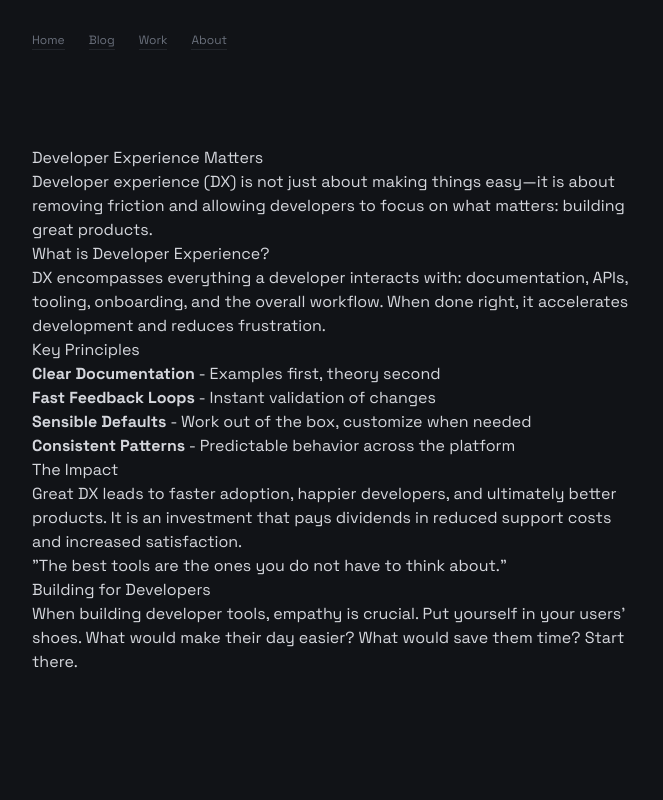
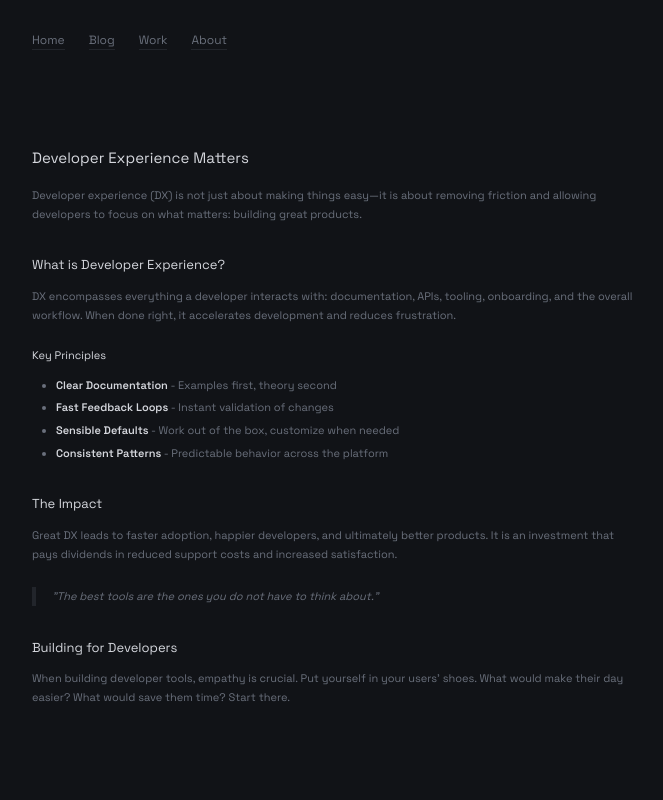
Before and after one commit to zhravan/zen-mdx-blog, a Next.js app: page /blog/developer-experience in a window 1280 px wide. Shown: the top 800 px of the page, without its empty margins (304-967 px from the left). Built offline with nearby package versions, Linux system fonts and the light colour scheme.

Commit message:
feat: create proper MDX component system with reusable styled components

```diff
--- a/app/blog/[slug]/page.tsx
+++ b/app/blog/[slug]/page.tsx
@@ -64,14 +64,29 @@ export default async function BlogPost({
       </div>
 
       <article className="animate-fade-in">
-        <h1 className="text-base mb-2">{post.title}</h1>
+        <h1
+          style={{
+            fontSize: '0.9375rem',
+            lineHeight: '1.6',
+            fontWeight: 400,
+            marginBottom: '0.5rem',
+            color: 'var(--color-foreground)'
+          }}
+        >
+          {post.title}
+        </h1>
         <p
-          className="text-xs mb-6 opacity-70"
-          style={{ color: 'var(--color-muted-foreground)' }}
+          style={{
+            fontSize: '0.6875rem',
+            lineHeight: '1.4',
+            marginBottom: '1.5rem',
+            color: 'var(--color-muted-foreground)',
+            opacity: 0.7
+          }}
         >
           {post.date}
         </p>
-        <div className="prose prose-sm max-w-none">
+        <div>
           <Content />
         </div>
       </article>
--- /dev/null
+++ b/components/mdx/Code.tsx
@@ -0,0 +1,31 @@
+export function InlineCode({ children }: { children: React.ReactNode }) {
+  return (
+    <code
+      style={{
+        backgroundColor: 'var(--color-muted)',
+        padding: '0.125rem 0.375rem',
+        borderRadius: '0.25rem',
+        fontSize: '0.75rem',
+        fontFamily: "'Menlo', 'Monaco', 'Courier New', monospace"
+      }}
+    >
+      {children}
+    </code>
+  );
+}
+
+export function Pre({ children }: { children: React.ReactNode }) {
+  return (
+    <pre
+      style={{
+        backgroundColor: 'var(--color-muted)',
+        padding: '1rem',
+        borderRadius: '0.5rem',
+        overflowX: 'auto',
+        margin: '1rem 0'
+      }}
+    >
+      {children}
+    </pre>
+  );
+}
--- /dev/null
+++ b/components/mdx/Heading.tsx
@@ -0,0 +1,50 @@
+export function H1({ children }: { children: React.ReactNode }) {
+  return (
+    <h1
+      style={{
+        fontSize: '0.9375rem',
+        lineHeight: '1.6',
+        fontWeight: 400,
+        marginBottom: '1rem',
+        marginTop: '0',
+        color: 'var(--color-foreground)'
+      }}
+    >
+      {children}
+    </h1>
+  );
+}
+
+export function H2({ children }: { children: React.ReactNode }) {
+  return (
+    <h2
+      style={{
+        fontSize: '0.8125rem',
+        lineHeight: '1.5',
+        fontWeight: 400,
+        marginBottom: '0.75rem',
+        marginTop: '2rem',
+        color: 'var(--color-foreground)'
+      }}
+    >
+      {children}
+    </h2>
+  );
+}
+
+export function H3({ children }: { children: React.ReactNode }) {
+  return (
+    <h3
+      style={{
+        fontSize: '0.6875rem',
+        lineHeight: '1.4',
+        fontWeight: 400,
+        marginBottom: '0.75rem',
+        marginTop: '1.5rem',
+        color: 'var(--color-foreground)'
+      }}
+    >
+      {children}
+    </h3>
+  );
+}
--- /dev/null
+++ b/components/mdx/List.tsx
@@ -0,0 +1,48 @@
+export function UnorderedList({ children }: { children: React.ReactNode }) {
+  return (
+    <ul
+      style={{
+        listStyleType: 'disc',
+        fontSize: '0.6875rem',
+        lineHeight: '1.7',
+        marginBottom: '1rem',
+        marginLeft: '1.5rem',
+        marginTop: '0.5rem',
+        color: 'var(--color-muted-foreground)'
+      }}
+    >
+      {children}
+    </ul>
+  );
+}
+
+export function OrderedList({ children }: { children: React.ReactNode }) {
+  return (
+    <ol
+      style={{
+        listStyleType: 'decimal',
+        fontSize: '0.6875rem',
+        lineHeight: '1.7',
+        marginBottom: '1rem',
+        marginLeft: '1.5rem',
+        marginTop: '0.5rem',
+        color: 'var(--color-muted-foreground)'
+      }}
+    >
+      {children}
+    </ol>
+  );
+}
+
+export function ListItem({ children }: { children: React.ReactNode }) {
+  return (
+    <li
+      style={{
+        marginBottom: '0.25rem',
+        color: 'var(--color-muted-foreground)'
+      }}
+    >
+      {children}
+    </li>
+  );
+}
--- /dev/null
+++ b/components/mdx/Text.tsx
@@ -0,0 +1,49 @@
+export function Paragraph({ children }: { children: React.ReactNode }) {
+  return (
+    <p
+      style={{
+        fontSize: '0.6875rem',
+        lineHeight: '1.7',
+        marginBottom: '1rem',
+        color: 'var(--color-muted-foreground)'
+      }}
+    >
+      {children}
+    </p>
+  );
+}
+
+export function Strong({ children }: { children: React.ReactNode }) {
+  return (
+    <strong
+      style={{
+        fontWeight: 600,
+        color: 'var(--color-foreground)'
+      }}
+    >
+      {children}
+    </strong>
+  );
+}
+
+export function Em({ children }: { children: React.ReactNode }) {
+  return <em style={{ fontStyle: 'italic' }}>{children}</em>;
+}
+
+export function Blockquote({ children }: { children: React.ReactNode }) {
+  return (
+    <blockquote
+      style={{
+        borderLeft: '4px solid var(--color-border)',
+        paddingLeft: '1rem',
+        fontStyle: 'italic',
+        margin: '1.5rem 0',
+        color: 'var(--color-muted-foreground)',
+        fontSize: '0.6875rem',
+        lineHeight: '1.7'
+      }}
+    >
+      {children}
+    </blockquote>
+  );
+}
--- /dev/null
+++ b/components/mdx/index.ts
@@ -0,0 +1,4 @@
+export { H1, H2, H3 } from './Heading';
+export { Paragraph, Strong, Em, Blockquote } from './Text';
+export { UnorderedList, OrderedList, ListItem } from './List';
+export { InlineCode, Pre } from './Code';
--- a/mdx-components.tsx
+++ b/mdx-components.tsx
@@ -1,25 +1,28 @@
-import React, { ComponentPropsWithoutRef } from 'react';
 import Link from 'next/link';
+import { H1, H2, H3 } from '@/components/mdx/Heading';
+import { Paragraph, Strong, Em, Blockquote } from '@/components/mdx/Text';
+import { UnorderedList, OrderedList, ListItem } from '@/components/mdx/List';
+import { InlineCode, Pre } from '@/components/mdx/Code';
 
-type HeadingProps = ComponentPropsWithoutRef<'h1'>;
-type ParagraphProps = ComponentPropsWithoutRef<'p'>;
-type ListProps = ComponentPropsWithoutRef<'ul'>;
-type ListItemProps = ComponentPropsWithoutRef<'li'>;
-type AnchorProps = ComponentPropsWithoutRef<'a'>;
-type BlockquoteProps = ComponentPropsWithoutRef<'blockquote'>;
+type MDXComponents = {
+  [key: string]: React.ComponentType<any>;
+};
 
-const components = {
-  h1: (props: HeadingProps) => <h1 {...props} />,
-  h2: (props: HeadingProps) => <h2 {...props} />,
-  h3: (props: HeadingProps) => <h3 {...props} />,
-  h4: (props: HeadingProps) => <h4 {...props} />,
-  p: (props: ParagraphProps) => <p {...props} />,
-  ol: (props: ListProps) => <ol {...props} />,
-  ul: (props: ListProps) => <ul {...props} />,
-  li: (props: ListItemProps) => <li {...props} />,
-  em: (props: ComponentPropsWithoutRef<'em'>) => <em {...props} />,
-  strong: (props: ComponentPropsWithoutRef<'strong'>) => <strong {...props} />,
-  a: ({ href, children, ...props }: AnchorProps) => {
+export function useMDXComponents(): MDXComponents {
+  return {
+    h1: H1,
+    h2: H2,
+    h3: H3,
+    p: Paragraph,
+    strong: Strong,
+    em: Em,
+    blockquote: Blockquote,
+    ul: UnorderedList,
+    ol: OrderedList,
+    li: ListItem,
+    code: InlineCode,
+    pre: Pre,
+    a: ({ href, children, ...props }: any) => {
       if (href?.startsWith('/')) {
         return (
           <Link href={href} {...props}>
@@ -35,23 +38,10 @@ const components = {
         );
       }
       return (
-      <a
-        href={href}
-        target="_blank"
-        rel="noopener noreferrer"
-        {...props}
-      >
+        <a href={href} target="_blank" rel="noopener noreferrer" {...props}>
           {children}
         </a>
       );
-  },
-  blockquote: (props: BlockquoteProps) => <blockquote {...props} />
+    }
   };
-
-declare global {
-  type MDXProvidedComponents = typeof components;
 }
-
-export function useMDXComponents(): MDXProvidedComponents {
-  return components;
-}
```
Lines whose indentation alone changed are shown as unchanged.
